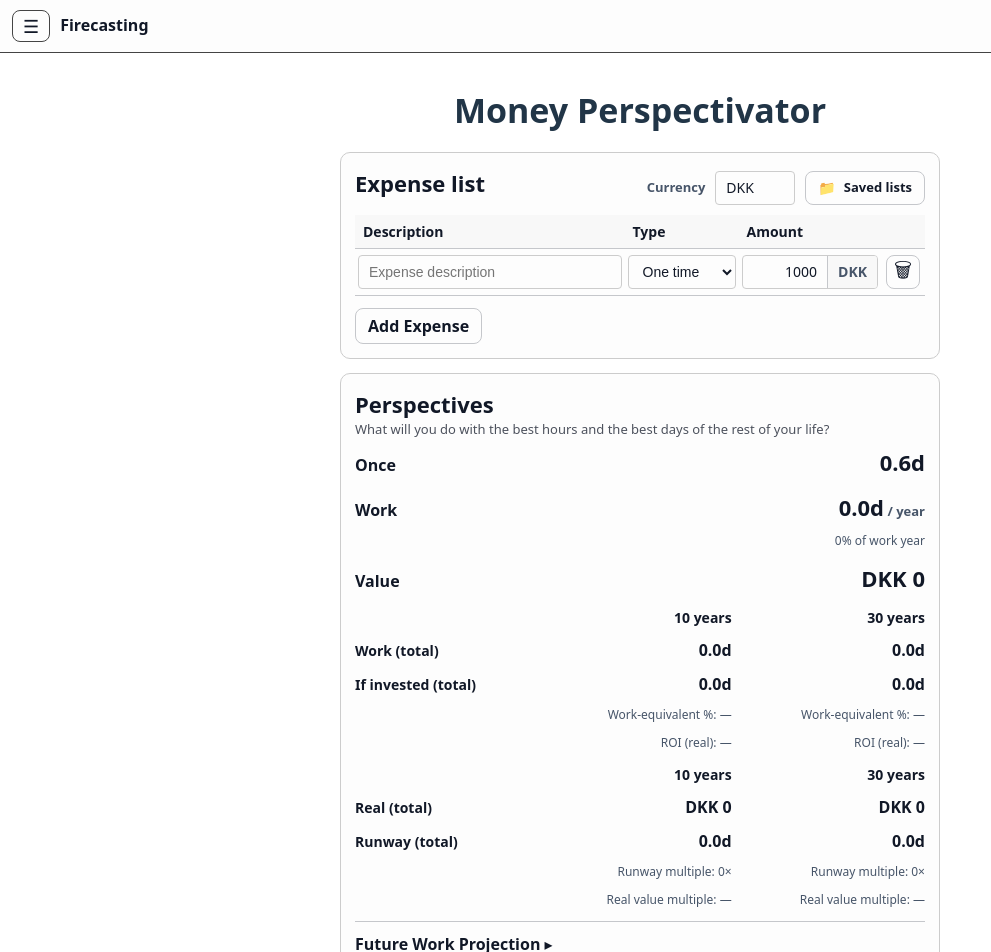
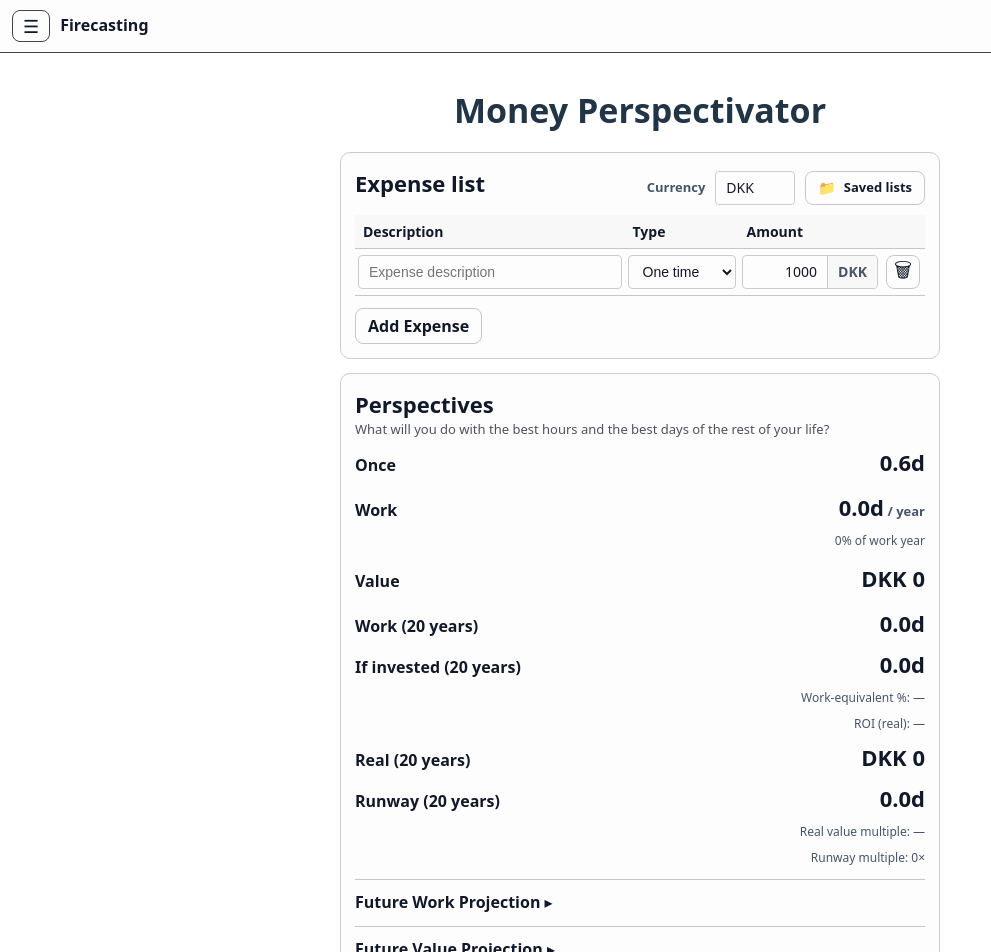
Before and after one commit to Gorm2303/firecasting-frontend, a React (Vite) app in the folder vite-react-frontend/: page /money-perspective in a window 1280 px wide. Shown: the top 952 px of the page, without its empty margins (0-991 px from the left). Built offline with nearby package versions, Linux system fonts and the light colour scheme.

Commit message:
Instead of tables of 10 years and 30 years, then are now only 20 years.

```diff
--- a/vite-react-frontend/src/pages/MoneyPerspectivePage.tsx
+++ b/vite-react-frontend/src/pages/MoneyPerspectivePage.tsx
@@ -1114,29 +1114,17 @@ const MoneyPerspectivePage: React.FC = () => {
     return workTimeProjectionTable?.find((r) => r.years === 1) ?? null;
   }, [workTimeProjectionTable]);
 
-  const workTimeProjectionYear10 = useMemo(() => {
-    return workTimeProjectionTable?.find((r) => r.years === 10) ?? null;
+  const workTimeProjectionYear20 = useMemo(() => {
+    return workTimeProjectionTable?.find((r) => r.years === 20) ?? null;
   }, [workTimeProjectionTable]);
 
-  const workTimeProjectionYear30 = useMemo(() => {
-    return workTimeProjectionTable?.find((r) => r.years === 30) ?? null;
-  }, [workTimeProjectionTable]);
-
-  const workTotalSummary10 = useMemo(() => {
-    const row = workTimeProjectionYear10;
+  const workTotalSummary20 = useMemo(() => {
+    const row = workTimeProjectionYear20;
     if (!row) return null;
     const workEquivalentPct = row.workTotalHours > 0 ? (100 * row.investedTotalHours) / row.workTotalHours : null;
     const roiReal = row.investedContributedMoneyReal > 0 ? (100 * (row.investedTotalMoneyReal / row.investedContributedMoneyReal - 1)) : null;
     return { workEquivalentPct, roiReal };
-  }, [workTimeProjectionYear10]);
-
-  const workTotalSummary30 = useMemo(() => {
-    const row = workTimeProjectionYear30;
-    if (!row) return null;
-    const workEquivalentPct = row.workTotalHours > 0 ? (100 * row.investedTotalHours) / row.workTotalHours : null;
-    const roiReal = row.investedContributedMoneyReal > 0 ? (100 * (row.investedTotalMoneyReal / row.investedContributedMoneyReal - 1)) : null;
-    return { workEquivalentPct, roiReal };
-  }, [workTimeProjectionYear30]);
+  }, [workTimeProjectionYear20]);
 
   const workThisYear1PctOfWorkYear = useMemo(() => {
     const hoursThisYear = workTimeProjectionYear1?.workThisYearHours;
@@ -1594,195 +1582,124 @@ const MoneyPerspectivePage: React.FC = () => {
               </div>
             </div>
 
-            <div style={{ display: "grid", gap: 12 }}>
+            <div style={{ display: "grid", gap: 8 }}>
               <div
                 style={{
-                  display: "grid",
-                  gridTemplateColumns: "minmax(0, 1fr) 1fr 1fr",
+                  display: "flex",
+                  alignItems: "baseline",
+                  justifyContent: "space-between",
                   gap: 10,
-                  alignItems: "baseline",
-                  fontSize: 14,
-                }}
-              >
-                <div />
-                <div style={{ fontWeight: 800, textAlign: "right" }}>10 years</div>
-                <div style={{ fontWeight: 800, textAlign: "right" }}>30 years</div>
-
-                <div style={{ fontWeight: 800 }}>Work (total)</div>
-                <div style={{ textAlign: "right", fontWeight: 800, fontSize: 16, whiteSpace: "nowrap", fontVariantNumeric: "tabular-nums" }}>
-                  {workTimeProjectionYear10
+                }}
+              >
+                <div style={{ fontWeight: 800 }}>Work (20 years)</div>
+                <div style={{ textAlign: "right", fontWeight: 900, fontSize: 22, whiteSpace: "nowrap", fontVariantNumeric: "tabular-nums" }}>
+                  {workTimeProjectionYear20
                     ? formatHoursAsYmd(
-                        workTimeProjectionYear10.workTotalHours,
+                        workTimeProjectionYear20.workTotalHours,
                         1,
                         useWorkDaysInYmd,
                       )
                     : "—"}
                 </div>
-                <div style={{ textAlign: "right", fontWeight: 800, fontSize: 16, whiteSpace: "nowrap", fontVariantNumeric: "tabular-nums" }}>
-                  {workTimeProjectionYear30
+              </div>
+
+              <div
+                style={{
+                  display: "flex",
+                  alignItems: "baseline",
+                  justifyContent: "space-between",
+                  gap: 10,
+                }}
+              >
+                <div style={{ fontWeight: 800 }}>If invested (20 years)</div>
+                <div style={{ textAlign: "right", fontWeight: 900, fontSize: 22, whiteSpace: "nowrap", fontVariantNumeric: "tabular-nums" }}>
+                  {workTimeProjectionYear20
                     ? formatHoursAsYmd(
-                        workTimeProjectionYear30.workTotalHours,
+                        workTimeProjectionYear20.investedTotalHours,
                         1,
                         useWorkDaysInYmd,
                       )
                     : "—"}
                 </div>
-
-                <div style={{ fontWeight: 800 }}>If invested (total)</div>
-                <div style={{ textAlign: "right", fontWeight: 800, fontSize: 16, whiteSpace: "nowrap", fontVariantNumeric: "tabular-nums" }}>
-                  {workTimeProjectionYear10
-                    ? formatHoursAsYmd(
-                        workTimeProjectionYear10.investedTotalHours,
-                        1,
-                        useWorkDaysInYmd,
-                      )
-                    : "—"}
-                </div>
-                <div style={{ textAlign: "right", fontWeight: 800, fontSize: 16, whiteSpace: "nowrap", fontVariantNumeric: "tabular-nums" }}>
-                  {workTimeProjectionYear30
-                    ? formatHoursAsYmd(
-                        workTimeProjectionYear30.investedTotalHours,
-                        1,
-                        useWorkDaysInYmd,
-                      )
-                    : "—"}
-                </div>
-
-                <div />
+              </div>
+
               <div style={{ textAlign: "right", ...subtleTextStyle, fontSize: 12, whiteSpace: "nowrap", fontVariantNumeric: "tabular-nums" }}>
                 Work-equivalent %:{" "}
-                  {workTotalSummary10?.workEquivalentPct == null
+                {workTotalSummary20?.workEquivalentPct == null
                   ? "—"
-                    : `${formatNumber(workTotalSummary10.workEquivalentPct, 1)}%`}
-                </div>
-                <div style={{ textAlign: "right", ...subtleTextStyle, fontSize: 12, whiteSpace: "nowrap", fontVariantNumeric: "tabular-nums" }}>
-                  Work-equivalent %:{" "}
-                  {workTotalSummary30?.workEquivalentPct == null
-                    ? "—"
-                    : `${formatNumber(workTotalSummary30.workEquivalentPct, 1)}%`}
-                </div>
-
-                <div />
+                  : `${formatNumber(workTotalSummary20.workEquivalentPct, 1)}%`}
+              </div>
               <div style={{ textAlign: "right", ...subtleTextStyle, fontSize: 12, whiteSpace: "nowrap", fontVariantNumeric: "tabular-nums" }}>
                 ROI (real):{" "}
-                  {workTotalSummary10?.roiReal == null
+                {workTotalSummary20?.roiReal == null
                   ? "—"
-                    : `${formatNumber(workTotalSummary10.roiReal, 1)}%`}
-                </div>
-                <div style={{ textAlign: "right", ...subtleTextStyle, fontSize: 12, whiteSpace: "nowrap", fontVariantNumeric: "tabular-nums" }}>
-                  ROI (real):{" "}
-                  {workTotalSummary30?.roiReal == null
-                    ? "—"
-                    : `${formatNumber(workTotalSummary30.roiReal, 1)}%`}
-                </div>
+                  : `${formatNumber(workTotalSummary20.roiReal, 1)}%`}
               </div>
 
               <div
                 style={{
-                  display: "grid",
-                  gridTemplateColumns: "minmax(0, 1fr) 1fr 1fr",
+                  display: "flex",
+                  alignItems: "baseline",
+                  justifyContent: "space-between",
                   gap: 10,
-                  alignItems: "baseline",
-                  fontSize: 14,
-                }}
-              >
-                <div />
-                <div style={{ fontWeight: 800, textAlign: "right" }}>10 years</div>
-                <div style={{ fontWeight: 800, textAlign: "right" }}>30 years</div>
-
-                <div style={{ fontWeight: 800 }}>Real (total)</div>
-                <div style={{ textAlign: "right", fontWeight: 800, fontSize: 16, whiteSpace: "nowrap", fontVariantNumeric: "tabular-nums" }}>
-                  {workTimeProjectionYear10?.investedTotalMoneyReal != null
+                }}
+              >
+                <div style={{ fontWeight: 800 }}>Real (20 years)</div>
+                <div style={{ textAlign: "right", fontWeight: 900, fontSize: 22, whiteSpace: "nowrap", fontVariantNumeric: "tabular-nums" }}>
+                  {workTimeProjectionYear20?.investedTotalMoneyReal != null
                     ? formatCurrencyNoDecimals(
-                        workTimeProjectionYear10.investedTotalMoneyReal,
+                        workTimeProjectionYear20.investedTotalMoneyReal,
                         displayCurrency,
                       )
                     : "—"}
                 </div>
-                <div style={{ textAlign: "right", fontWeight: 800, fontSize: 16, whiteSpace: "nowrap", fontVariantNumeric: "tabular-nums" }}>
-                  {workTimeProjectionYear30?.investedTotalMoneyReal != null
-                    ? formatCurrencyNoDecimals(
-                        workTimeProjectionYear30.investedTotalMoneyReal,
-                        displayCurrency,
-                      )
-                    : "—"}
-                </div>
-
-                <div style={{ fontWeight: 800 }}>Runway (total)</div>
-                <div style={{ textAlign: "right", fontWeight: 800, fontSize: 16, whiteSpace: "nowrap", fontVariantNumeric: "tabular-nums" }}>
-                  {dailyCoreExpense != null && workTimeProjectionYear10?.investedTotalMoneyReal != null
+              </div>
+
+              <div
+                style={{
+                  display: "flex",
+                  alignItems: "baseline",
+                  justifyContent: "space-between",
+                  gap: 10,
+                }}
+              >
+                <div style={{ fontWeight: 800 }}>Runway (20 years)</div>
+                <div style={{ textAlign: "right", fontWeight: 900, fontSize: 22, whiteSpace: "nowrap", fontVariantNumeric: "tabular-nums" }}>
+                  {dailyCoreExpense != null && workTimeProjectionYear20?.investedTotalMoneyReal != null
                     ? (() => {
                         const runwayDays = equivalentCoreExpenseDaysInYearN(
-                          workTimeProjectionYear10.investedTotalMoneyReal,
+                          workTimeProjectionYear20.investedTotalMoneyReal,
                           dailyCoreExpense,
                         );
                         return runwayDays != null ? formatRunwayDmy(runwayDays, 1) : "—";
                       })()
                     : "—"}
                 </div>
-                <div style={{ textAlign: "right", fontWeight: 800, fontSize: 16, whiteSpace: "nowrap", fontVariantNumeric: "tabular-nums" }}>
-                  {dailyCoreExpense != null && workTimeProjectionYear30?.investedTotalMoneyReal != null
-                    ? (() => {
-                        const runwayDays = equivalentCoreExpenseDaysInYearN(
-                          workTimeProjectionYear30.investedTotalMoneyReal,
-                          dailyCoreExpense,
-                        );
-                        return runwayDays != null ? formatRunwayDmy(runwayDays, 1) : "—";
-                      })()
-                    : "—"}
-                </div>
-
-                <div />
+              </div>
+
+              <div style={{ textAlign: "right", ...subtleTextStyle, fontSize: 12, whiteSpace: "nowrap", fontVariantNumeric: "tabular-nums" }}>
+                {(() => {
+                  if (!(recurringYearlyExpenseTotal > 0)) return "Real value multiple: —";
+                  if (workTimeProjectionYear20?.investedTotalMoneyReal == null) return "Real value multiple: —";
+                  const multiple = workTimeProjectionYear20.investedTotalMoneyReal / recurringYearlyExpenseTotal;
+                  return Number.isFinite(multiple)
+                    ? `Real value multiple: ${formatNumber(multiple, 1)}× yearly Value`
+                    : "Real value multiple: —";
+                })()}
+              </div>
               <div style={{ textAlign: "right", ...subtleTextStyle, fontSize: 12, whiteSpace: "nowrap", fontVariantNumeric: "tabular-nums" }}>
                 {(() => {
                   if (dailyCoreExpense == null) return "Runway multiple: —";
-                    if (workTimeProjectionYear10?.investedTotalMoneyReal == null) return "Runway multiple: —";
+                  if (workTimeProjectionYear20?.investedTotalMoneyReal == null) return "Runway multiple: —";
                   const runwayDays = equivalentCoreExpenseDaysInYearN(
-                      workTimeProjectionYear10.investedTotalMoneyReal,
+                    workTimeProjectionYear20.investedTotalMoneyReal,
                     dailyCoreExpense,
                   );
                   if (runwayDays == null) return "Runway multiple: —";
                   const runwayYears = runwayDays / 365;
-                    const multiple = runwayYears / 10;
+                  const multiple = runwayYears / 20;
                   return `Runway multiple: ${formatNumber(multiple, 2)}×`;
                 })()}
-                </div>
-                <div style={{ textAlign: "right", ...subtleTextStyle, fontSize: 12, whiteSpace: "nowrap", fontVariantNumeric: "tabular-nums" }}>
-                  {(() => {
-                    if (dailyCoreExpense == null) return "Runway multiple: —";
-                    if (workTimeProjectionYear30?.investedTotalMoneyReal == null) return "Runway multiple: —";
-                    const runwayDays = equivalentCoreExpenseDaysInYearN(
-                      workTimeProjectionYear30.investedTotalMoneyReal,
-                      dailyCoreExpense,
-                    );
-                    if (runwayDays == null) return "Runway multiple: —";
-                    const runwayYears = runwayDays / 365;
-                    const multiple = runwayYears / 30;
-                    return `Runway multiple: ${formatNumber(multiple, 2)}×`;
-                  })()}
-                </div>
-
-                <div />
-                <div style={{ textAlign: "right", ...subtleTextStyle, fontSize: 12, whiteSpace: "nowrap", fontVariantNumeric: "tabular-nums" }}>
-                  {(() => {
-                    if (!(recurringYearlyExpenseTotal > 0)) return "Real value multiple: —";
-                    if (workTimeProjectionYear10?.investedTotalMoneyReal == null) return "Real value multiple: —";
-                    const multiple = workTimeProjectionYear10.investedTotalMoneyReal / recurringYearlyExpenseTotal;
-                    return Number.isFinite(multiple)
-                      ? `Real value multiple: ${formatNumber(multiple, 1)}× yearly Value`
-                      : "Real value multiple: —";
-                  })()}
-                </div>
-                <div style={{ textAlign: "right", ...subtleTextStyle, fontSize: 12, whiteSpace: "nowrap", fontVariantNumeric: "tabular-nums" }}>
-                  {(() => {
-                    if (!(recurringYearlyExpenseTotal > 0)) return "Real value multiple: —";
-                    if (workTimeProjectionYear30?.investedTotalMoneyReal == null) return "Real value multiple: —";
-                    const multiple = workTimeProjectionYear30.investedTotalMoneyReal / recurringYearlyExpenseTotal;
-                    return Number.isFinite(multiple)
-                      ? `Real value multiple: ${formatNumber(multiple, 1)}× yearly Value`
-                      : "Real value multiple: —";
-                  })()}
-                </div>
               </div>
             </div>
 
```
Lines whose indentation alone changed are shown as unchanged.
